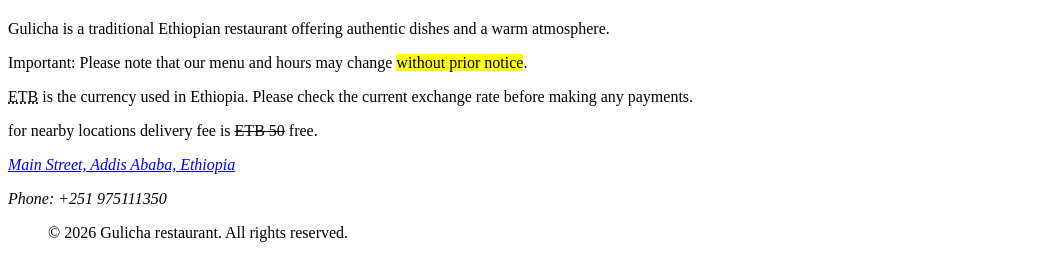
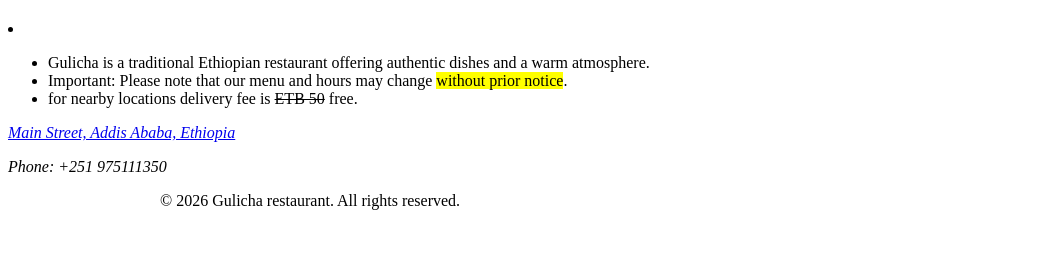
Before and after one commit to yakobnur100/gulicha-restaurant, a plain HTML site: page index.html in a window 1280 px wide. Shown: the part 60-340 px from the top of the page, without its empty margins (0-1059 px from the left). Drawn offline with Linux system fonts and the light colour scheme.

Commit message:
i added list to make it look more orginized

```diff
--- a/index.html
+++ b/index.html
@@ -11,17 +11,20 @@
             &nbsp; &nbsp; &nbsp; &nbsp; &nbsp; &nbsp; &nbsp; &nbsp; &nbsp;&nbsp; &nbsp; &nbsp; &nbsp;
             &nbsp; &nbsp; &nbsp; &nbsp; &nbsp;&nbsp; &nbsp; &nbsp; &nbsp; &nbsp; &nbsp; &nbsp; &nbsp;
             &nbsp;&nbsp; &nbsp; &nbsp; &nbsp; &nbsp; &nbsp; &nbsp;<a href="./project.html" target="_blank">Menu</a></h1>
-        <p>Gulicha is a traditional Ethiopian restaurant offering authentic dishes and a warm atmosphere.</p>
-        <p>Important: Please note that our menu and hours may change <mark>without prior notice</mark>.</p>
-        <abbr title="Ethiopian Birr">ETB</abbr> is the currency used in Ethiopia. Please check the current exchange rate before making any payments.
-       <p> for nearby locations delivery fee is <del>ETB 50</del> free.</p>
+       <li>
+        <ul>
+            <li>Gulicha is a traditional Ethiopian restaurant offering authentic dishes and a warm atmosphere.</li>
+            <li>Important: Please note that our menu and hours may change <mark>without prior notice</mark>.</li>
+            <li>for nearby locations delivery fee is <del>ETB 50</del> free.</li>
+        </ul>
+        </li>
         <address>
             <p>
                 <a href="https://www.google.com/maps/place/Gulicha+Restaurant/@9.041485,38.752023,15z/data=!4m2!3m1!1s0x0:0x0?hl=en" target="_blank">Main Street, Addis Ababa, Ethiopia</a></p>
 
             <p>Phone: +251 975111350</p>
         </address>
-        <blockquote><p>&copy; 2026 Gulicha restaurant. All rights reserved.</p></blockquote>
+        <blockquote><p>&nbsp;&nbsp; &nbsp; &nbsp; &nbsp; &nbsp; &nbsp; &nbsp;&nbsp;&nbsp; &nbsp; &nbsp; &nbsp; &nbsp; &nbsp; &nbsp;&copy; 2026 Gulicha restaurant. All rights reserved.</p></blockquote>
 
 
 
```
